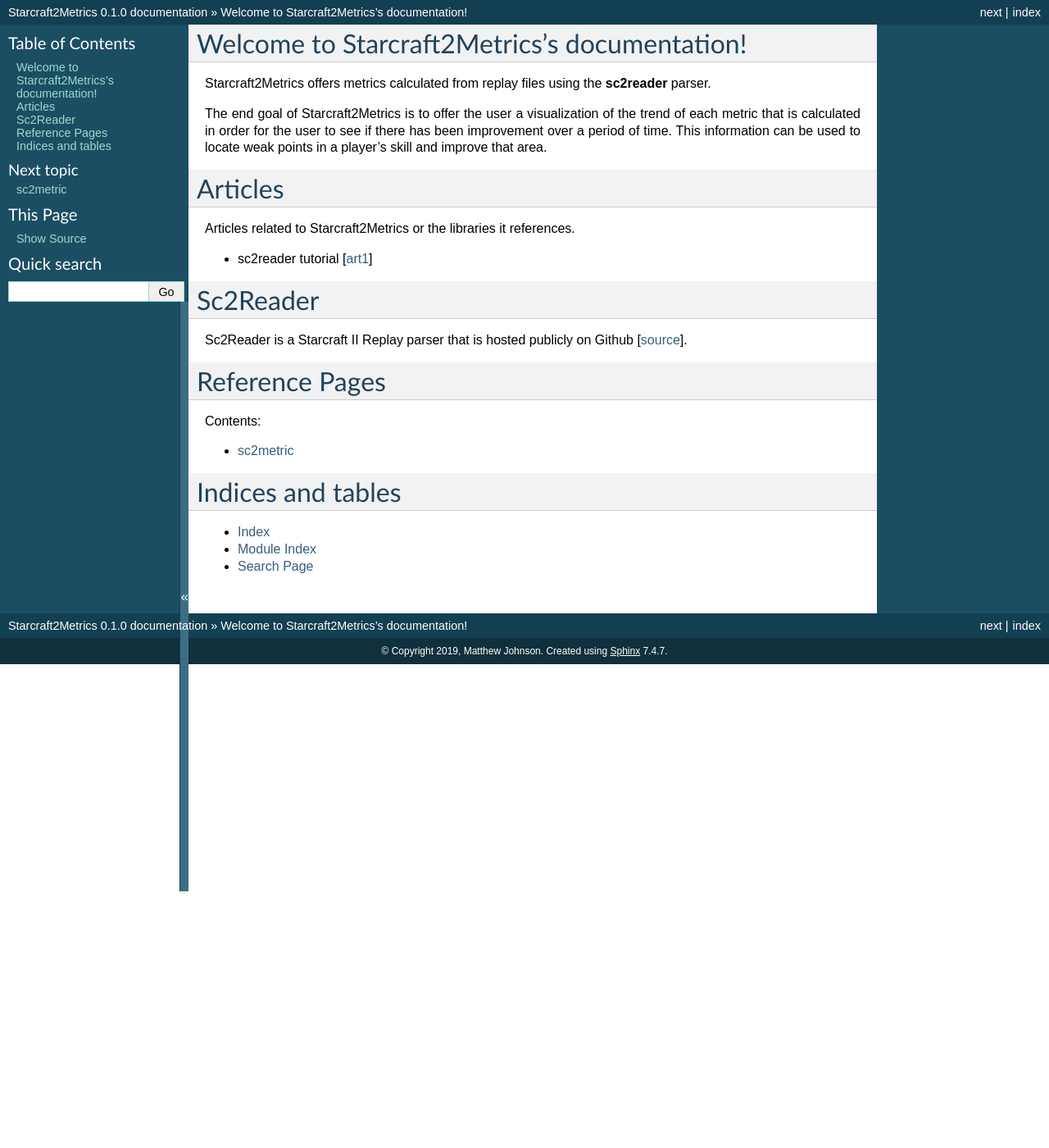
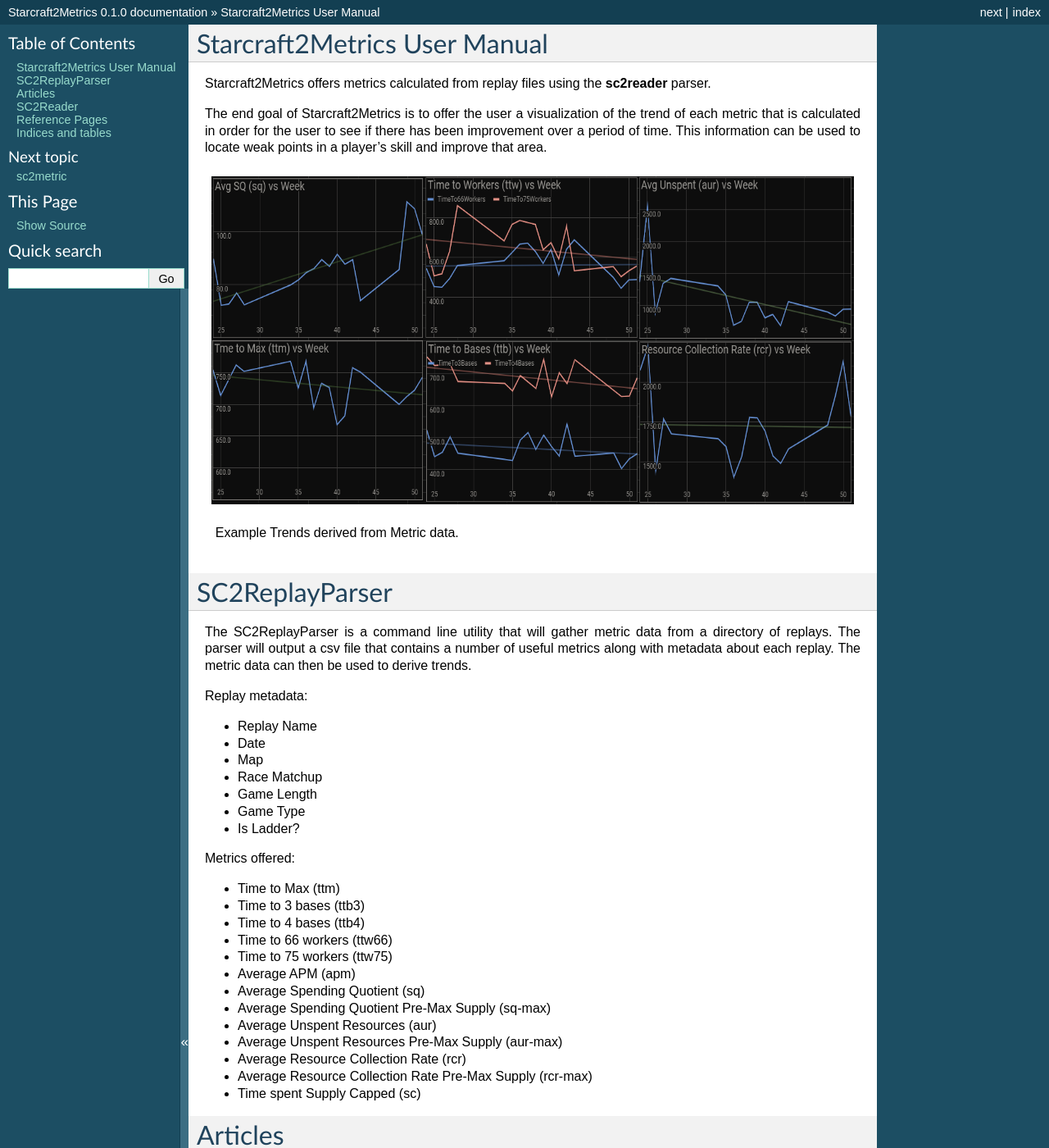
Before and after one commit to matthewj8489/Starcraft2Metrics, a Sphinx documentation site: the page built from docs/source/index.rst, in a window 1280 px wide and 1400 px high. Shown: the whole window at 82% size. Built offline with Sphinx 7.4.7, drawn with Linux system fonts in a browser that asks for light colours; pages that are not in the unit, such as notebooks, are missing from menus; some of the changed text lies outside the part shown.

Commit message:
improving the docs, added replay parser information

```diff
--- a/docs/source/conf.py
+++ b/docs/source/conf.py
@@ -49,7 +49,7 @@
     'sphinx.ext.ifconfig',
     'sphinx.ext.viewcode',
     'sphinx.ext.githubpages',
-    'sphinxcontrib.napoleon'
+    'sphinx.ext.napoleon'
 ]
 
 # Add any paths that contain templates here, relative to this directory.
--- a/docs/source/index.rst
+++ b/docs/source/index.rst
@@ -3,8 +3,8 @@
    You can adapt this file completely to your liking, but it should at least
    contain the root `toctree` directive.
 
-Welcome to Starcraft2Metrics's documentation!
-=============================================
+Starcraft2Metrics User Manual
+=============================
 
 Starcraft2Metrics offers metrics calculated from replay files using the **sc2reader** parser.
 
@@ -12,6 +12,45 @@
 each metric that is calculated in order for the user to see if there has been improvement
 over a period of time. This information can be used to locate weak points in a player's
 skill and improve that area.
+
+.. figure:: images/trend_graphs.png
+	:height: 400px
+	:width: 800px
+
+	Example Trends derived from Metric data.
+
+
+SC2ReplayParser
+===============
+The SC2ReplayParser is a command line utility that will gather metric data from a directory
+of replays. The parser will output a csv file that contains a number of useful metrics along
+with metadata about each replay. The metric data can then be used to derive trends.
+
+Replay metadata:
+
+* Replay Name
+* Date
+* Map
+* Race Matchup
+* Game Length
+* Game Type
+* Is Ladder?
+
+Metrics offered:
+
+* Time to Max (ttm)
+* Time to 3 bases (ttb3)
+* Time to 4 bases (ttb4)
+* Time to 66 workers (ttw66)
+* Time to 75 workers (ttw75)
+* Average APM (apm)
+* Average Spending Quotient (sq)
+* Average Spending Quotient Pre-Max Supply (sq-max)
+* Average Unspent Resources (aur)
+* Average Unspent Resources Pre-Max Supply (aur-max)
+* Average Resource Collection Rate (rcr)
+* Average Resource Collection Rate Pre-Max Supply (rcr-max)
+* Time spent Supply Capped (sc)
 
 
 Articles
@@ -22,10 +61,10 @@
 
 .. _art1: `articles/A tutorial on sc2reader.html`
 
-Sc2Reader
+SC2Reader
 =========
 
-Sc2Reader is a Starcraft II Replay parser that is hosted publicly on Github [`source`_].
+SC2Reader is a Starcraft II Replay parser that is hosted publicly on Github [`source`_].
 
 .. _source: https://github.com/ggtracker/sc2reader
 
@@ -34,7 +73,6 @@
 
 .. toctree::
    :maxdepth: 2
-   :caption: Contents:
 
    sc2metric
    plugins
```
Also changed, not shown: docs/source/images/trend_graphs.png (added).
